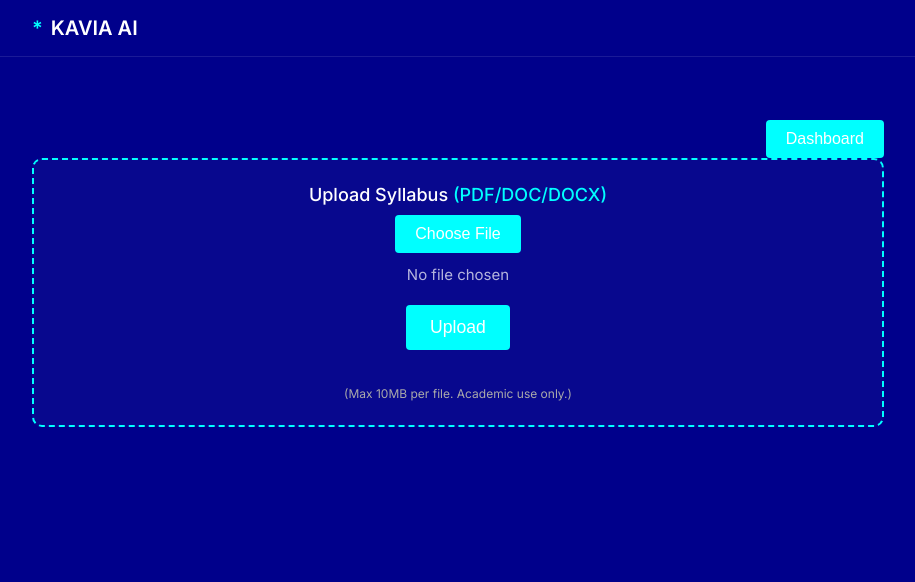
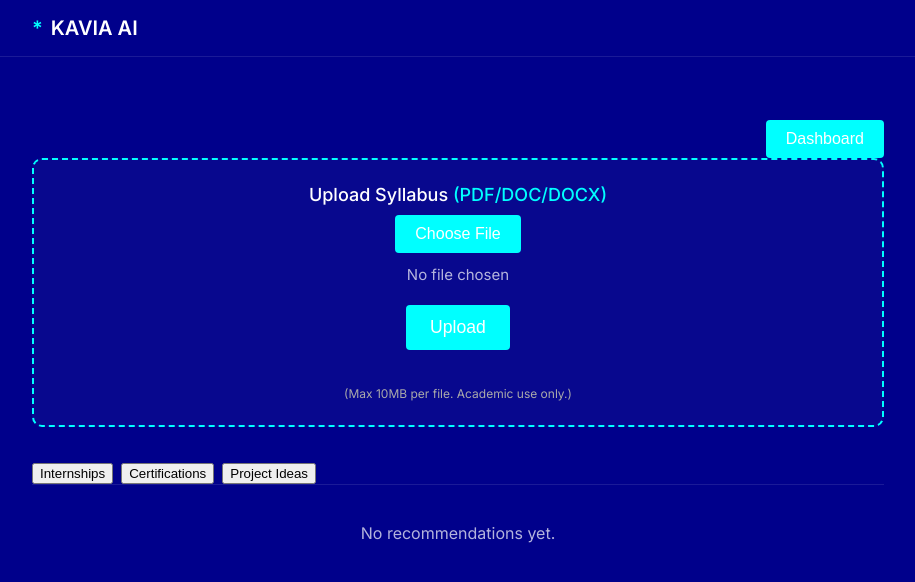
Before and after one commit to Workflow-Manager-admin/syllabussync-30852-cac94406, a React (Create React App) app in the folder syllabus_sync/: page / in a window 1280 px wide. Shown: the top 582 px of the page, without its empty margins (182-1097 px from the left). Built offline with nearby package versions, Linux system fonts and the light colour scheme; the HTML template or start-up script is replaced by a standard one.

Commit message:
Auto-commit: Changes as of 2025-06-04T17:42:34.468139+00:00

```diff
--- a/syllabus_sync/src/components/ResultsTabs.js
+++ b/syllabus_sync/src/components/ResultsTabs.js
@@ -1,13 +1,117 @@
-import React from "react";
+import React, { useState } from "react";
+import Tab from "./Tab";
 
 /**
  * Tabs to show results: Internships, Certifications, Project Ideas.
+ * Renders mock recommendations for each category and allows "favorite" interaction.
+ *
+ * Props:
+ * - recommendations: { internships: [], certifications: [], projects: [] }
+ * - onSave: function(item) => void   // callback when user clicks Favorite
  */
 // PUBLIC_INTERFACE
-function ResultsTabs() {
+function ResultsTabs({ recommendations = {}, onSave }) {
+  const tabLabels = [
+    { label: "Internships", key: "internships" },
+    { label: "Certifications", key: "certifications" },
+    { label: "Project Ideas", key: "projects" },
+  ];
+
+  const [activeTab, setActiveTab] = useState(tabLabels[0].key);
+  const [favoriteIds, setFavoriteIds] = useState(new Set());
+
+  // Helper: render recommendations list for active tab
+  const renderRecommendations = () => {
+    const items = recommendations[activeTab] || [];
+    if (!items.length) {
+      return (
+        <div style={{ color: "var(--text-secondary)", padding: "20px 0", textAlign: "center" }}>
+          No recommendations yet.
+        </div>
+      );
+    }
+    return (
+      <div style={{ display: "flex", flexDirection: "column", gap: 20 }}>
+        {items.map((item, idx) => {
+          // We can use title + tab as a makeshift unique id since mock data has no ids
+          const favKey = `${activeTab}:${item.title}`;
+          const isFav = favoriteIds.has(favKey);
+          return (
+            <div
+              key={favKey}
+              style={{
+                background: "rgba(255,255,255,0.04)",
+                borderRadius: 9,
+                padding: 18,
+                boxShadow: isFav
+                  ? "0 0 0 2px var(--base-light)" : "0 0 0 1px var(--border-color)",
+                display: "flex",
+                alignItems: "flex-start",
+                gap: 18,
+                position: "relative"
+              }}
+            >
+              <div style={{ flex: 1 }}>
+                <div style={{ fontWeight: 600, fontSize: 18, marginBottom: 4 }}>
+                  {item.title}
+                </div>
+                <div style={{
+                  color: "var(--text-secondary)",
+                  fontSize: 15,
+                  lineHeight: 1.45,
+                  marginBottom: 5
+                }}>
+                  {item.description}
+                </div>
+              </div>
+              <button
+                className="btn"
+                style={{
+                  minWidth: 100,
+                  fontSize: 15,
+                  background: isFav
+                    ? "var(--base-light)"
+                    : "rgba(255,255,255,0.12)",
+                  color: isFav ? "#fff" : "var(--base-light)",
+                  border: `1px solid var(--base-light)`,
+                  marginLeft: 8
+                }}
+                onClick={() => {
+                  if (!isFav) {
+                    setFavoriteIds(prev => new Set(prev).add(favKey));
+                    if (onSave) onSave({ ...item, category: activeTab });
+                  }
+                }}
+                disabled={isFav}
+                aria-label={isFav ? "Saved" : "Save as favorite"}
+              >
+                {isFav ? "★ Saved" : "☆ Favorite"}
+              </button>
+            </div>
+          );
+        })}
+      </div>
+    );
+  };
+
   return (
     <div>
-      {/* ResultsTabs: Tabs with results will go here */}
+      <div style={{
+        display: "flex",
+        gap: 8,
+        marginBottom: 18,
+        borderBottom: "1.5px solid var(--border-color)"
+      }}>
+        {tabLabels.map(tabObj => (
+          <Tab
+            key={tabObj.key}
+            label={tabObj.label}
+            isActive={activeTab === tabObj.key}
+            onClick={() => setActiveTab(tabObj.key)}
+          />
+        ))}
+      </div>
+      {renderRecommendations()}
     </div>
   );
 }
```
Also changed, not shown: 2 other files (tests, documents, lock files or other folders).
